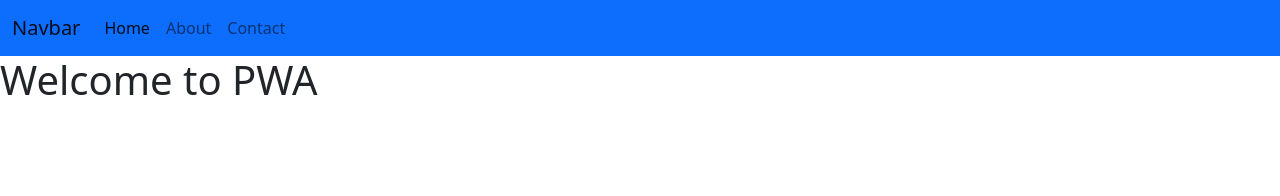
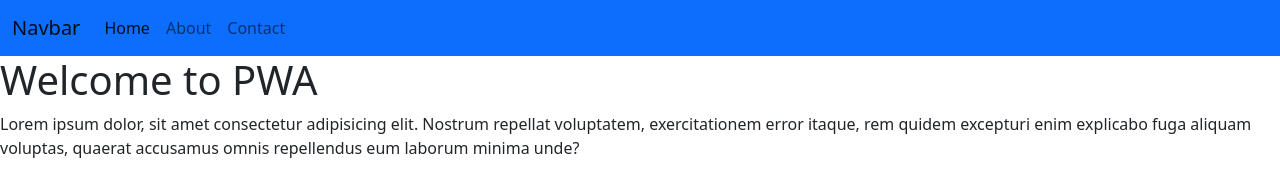
Before and after one commit to PatilSau/PWANew, a plain HTML site: page index.html in a window 1280 px wide. Drawn offline with nearby package versions, Linux system fonts and the light colour scheme.

Commit message:
changed index

```diff
--- a/index.html
+++ b/index.html
@@ -25,6 +25,9 @@
         </div>
     </nav>
     <h1>Welcome to PWA</h1>
+    <p>Lorem ipsum dolor, sit amet consectetur adipisicing elit. Nostrum repellat voluptatem, exercitationem error
+        itaque, rem quidem excepturi enim explicabo fuga aliquam voluptas, quaerat accusamus omnis repellendus eum
+        laborum minima unde?</p>
     <script src="https://cdn.jsdelivr.net/npm/bootstrap@5.2.0-beta1/dist/js/bootstrap.bundle.min.js"></script>
 </body>
 
```
